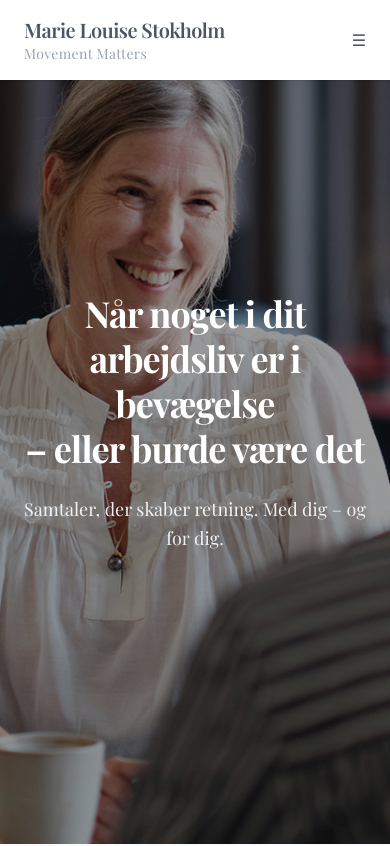
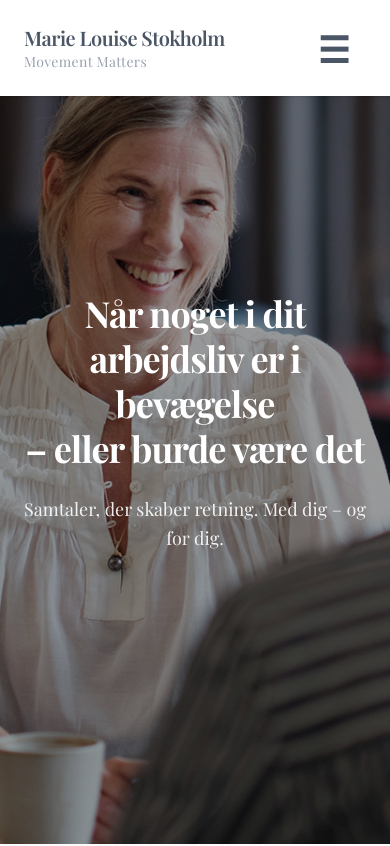
Before and after one commit to nordic-agency/marielouisestokholm, a Next.js app: page / in a window 390 px wide. Shown: the top 846 px of the page. Built offline with nearby package versions, Linux system fonts and the light colour scheme.

Commit message:
Din beskrivelse her

```diff
--- a/src/components/Header.tsx
+++ b/src/components/Header.tsx
@@ -22,14 +22,14 @@ export default function Header() {
         </nav>
         <Link
           href="/kontakt"
-          className="ml-2 inline-block rounded-md bg-gray-900 px-4 py-2 text-white text-sm font-medium hover:bg-gray-700 transition"
+          className="inline-block rounded-md bg-gray-900 px-4 py-2 text-white text-sm font-medium hover:bg-gray-700 transition"
         >
           Kontakt
         </Link>
       </div>
 
       <button
-        className="md:hidden text-gray-600"
+        className="md:hidden text-gray-600 text-4xl px-4 py-3 font-bold"
         onClick={() => setMenuOpen(!menuOpen)}
         aria-label="Toggle menu"
       >
```
